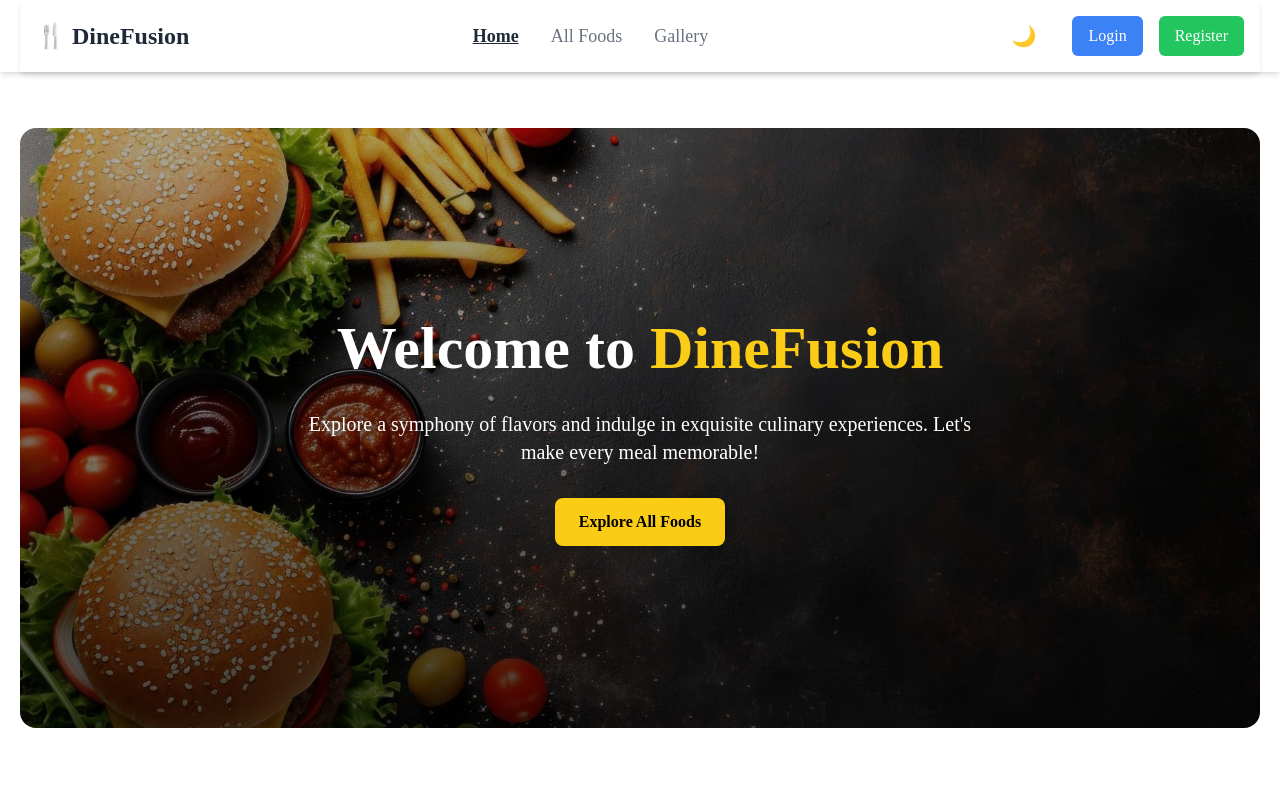
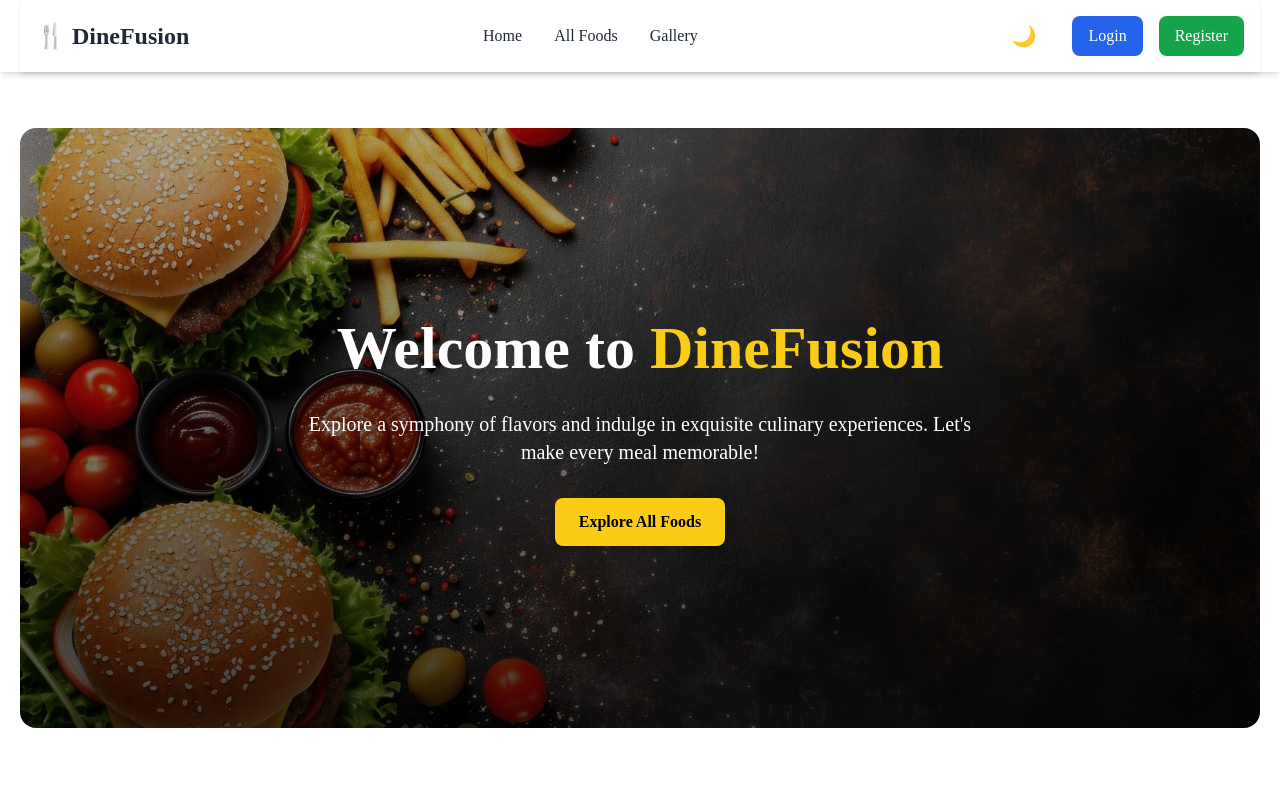
Before and after one commit to rajeshbd99/Restaurant_Management_Client, a React (Vite) app: page / in a window 1280 px wide. Shown: the top 800 px of the page. Built offline with nearby package versions, Linux system fonts and the light colour scheme; no server answers; a web font is replaced by a local one.

Commit message:
Refactor Header component; simplify user menu logic, improve mobile navigation, and enhance styling for better UI consistency

```diff
--- a/src/components/Header/Header.jsx
+++ b/src/components/Header/Header.jsx
@@ -10,7 +10,6 @@ const Header = () => {
     return localStorage.getItem('theme') === 'dark';
   });
 
-  const [isUserMenuOpen, setIsUserMenuOpen] = useState(false);
   const [isMainMenuOpen, setIsMainMenuOpen] = useState(false);
   const [isScrolled, setIsScrolled] = useState(false);
 
@@ -40,7 +39,6 @@ const Header = () => {
     if (user) {
       try {
         await logoutUser();
-        toast.success('User logged out, navigating to home');
         navigate('/');
       } catch (error) {
         console.error('Error logging out:', error.message);
@@ -52,16 +50,11 @@ const Header = () => {
     setIsDarkMode(!isDarkMode);
   };
 
-  const toggleUserMenu = () => {
-    setIsUserMenuOpen(!isUserMenuOpen);
-  };
-
   const toggleMainMenu = () => {
     setIsMainMenuOpen(!isMainMenuOpen);
   };
 
   const closeMenus = () => {
-    setIsUserMenuOpen(false);
     setIsMainMenuOpen(false);
   };
 
@@ -73,7 +66,7 @@ const Header = () => {
           : 'bg-white shadow-md text-gray-800'
       } ${isScrolled ? 'backdrop-blur-lg bg-opacity-70' : ''}`}
     >
-      <div className=" mx-auto flex items-center justify-between">
+      <div className="mx-auto flex items-center justify-between">
         {/* Logo */}
         <div
           className="text-2xl font-bold cursor-pointer hover:text-red-600"
@@ -84,127 +77,47 @@ const Header = () => {
 
         {/* Desktop Navigation */}
         <nav className="hidden md:flex items-center space-x-8">
-          <NavLink
-            to="/"
-            className={({ isActive }) =>
-              isActive
-                ? 'text-lg font-semibold underline'
-                : 'text-lg text-gray-500 hover:text-black dark:hover:text-red-500 transition'
-            }
-          >
-            Home
-          </NavLink>
-          <NavLink
-            to="/foods"
-            className={({ isActive }) =>
-              isActive
-                ? 'text-lg font-semibold underline'
-                : 'text-lg text-gray-500 hover:text-black dark:hover:text-red-500 transition'
-            }
-          >
-            All Foods
-          </NavLink>
-          <NavLink
-            to="/gallery"
-            className={({ isActive }) =>
-              isActive
-                ? 'text-lg font-semibold underline'
-                : 'text-lg text-gray-500 hover:text-black dark:hover:text-red-500 transition'
-            }
-          >
-            Gallery
-          </NavLink>
+          <NavLink to="/" className="nav-link">Home</NavLink>
+          <NavLink to="/foods" className="nav-link">All Foods</NavLink>
+          <NavLink to="/gallery" className="nav-link">Gallery</NavLink>
+          {user && (
+            <>
+              <NavLink to="/my-foods" className="nav-link">My Foods</NavLink>
+              <NavLink to="/add-food" className="nav-link">Add Food</NavLink>
+              <NavLink to="/my-orders" className="nav-link">My Orders</NavLink>
+            </>
+          )}
         </nav>
 
         {/* Theme Toggle & User Section */}
         <div className="flex items-center space-x-4">
           {/* Theme Toggle Icon */}
-          <button
-            onClick={toggleTheme}
-            className="text-xl text-gray-700 dark:text-yellow-400 hover:text-black dark:hover:text-yellow-500 transition"
-            aria-label="Toggle Dark Mode"
-          >
+          <button onClick={toggleTheme} className="text-xl">
             {isDarkMode ? '☀️' : '🌙'}
           </button>
 
           {user ? (
             <>
-              {/* User Avatar */}
-              <div className="relative">
-                <div
-                  tabIndex={0}
-                  className="cursor-pointer text-3xl"
-                  onClick={toggleUserMenu}
-                >
-                  <img
-                    className="w-10 h-10 rounded-full"
-                    src={user.photoURL || 'https://via.placeholder.com/60'}
-                    alt="Profile"
-                  />
-                </div>
-
-                {/* User Dropdown Menu */}
-                <ul
-                  className={`absolute right-0 mt-2 w-40 rounded-md shadow-lg ${
-                    isDarkMode ? 'bg-black text-white' : 'bg-white text-gray-800'
-                  } ${isUserMenuOpen ? 'block' : 'hidden'}`}
-                  onMouseLeave={() => setIsUserMenuOpen(false)}
-                >
-                  <li className="hover:bg-gray-200 px-4 py-2">
-                    <NavLink to="/my-foods">My Foods</NavLink>
-                  </li>
-                  <li className="hover:bg-gray-200 px-4 py-2">
-                    <NavLink to="/add-food">Add Food</NavLink>
-                  </li>
-                  <li className="hover:bg-gray-200 px-4 py-2">
-                    <NavLink to="/my-orders">My Orders</NavLink>
-                  </li>
-                </ul>
-              </div>
-
-              {/* Logout Button */}
-              <button
-                onClick={handleLogout}
-                className="hidden md:block px-4 py-2 rounded-md bg-red-500 text-white hover:bg-red-600 transition"
-              >
+              <img
+                className="w-10 h-10 rounded-full"
+                src={user.photoURL || 'https://via.placeholder.com/60'}
+                alt="Profile"
+              />
+              <button onClick={handleLogout} className="hidden md:block px-4 py-2 rounded-md bg-red-500 text-white hover:bg-red-600">
                 Logout
               </button>
             </>
           ) : (
             <>
-              <NavLink
-                to="/login"
-                className="hidden md:block px-4 py-2 rounded-md bg-blue-500 text-white hover:bg-blue-600 transition"
-              >
-                Login
-              </NavLink>
-              <NavLink
-                to="/register"
-                className="hidden md:block px-4 py-2 rounded-md bg-green-500 text-white hover:bg-green-600 transition"
-              >
-                Register
-              </NavLink>
+              <NavLink to="/login" className="px-4 py-2 rounded-lg bg-blue-600 text-white hover:bg-blue-700 transition hidden md:block">Login</NavLink>
+              <NavLink to="/register" className="px-4 py-2 rounded-lg bg-green-600 text-white hover:bg-green-700 transition hidden md:block">Register</NavLink>
             </>
           )}
 
           {/* Mobile Menu Toggle */}
-          <button
-            onClick={toggleMainMenu}
-            className="md:hidden text-gray-800 dark:text-red-500"
-          >
-            <svg
-              xmlns="http://www.w3.org/2000/svg"
-              className="h-6 w-6"
-              fill="none"
-              viewBox="0 0 24 24"
-              stroke="currentColor"
-            >
-              <path
-                strokeLinecap="round"
-                strokeLinejoin="round"
-                strokeWidth={2}
-                d="M4 6h16M4 12h16m-8 6h8"
-              />
+          <button onClick={toggleMainMenu} className="md:hidden">
+            <svg className="h-6 w-6" viewBox="0 0 24 24" fill="none" stroke="currentColor">
+              <path strokeLinecap="round" strokeLinejoin="round" strokeWidth={2} d="M4 6h16M4 12h16m-8 6h8" />
             </svg>
           </button>
         </div>
@@ -212,41 +125,24 @@ const Header = () => {
 
       {/* Mobile Navigation */}
       {isMainMenuOpen && (
-        <nav
-          className={`absolute top-full left-0 w-full bg-white dark:bg-black text-gray-800 dark:text-white shadow-md md:hidden`}
-        >
+        <nav className="absolute top-full left-0 w-full text-white bg-white dark:bg-black shadow-md md:hidden">
           <ul className="flex flex-col space-y-4 py-4 px-6">
-            <li className="hover:bg-gray-200 px-4 py-2">
-              <NavLink to="/" onClick={closeMenus}>
-                Home
-              </NavLink>
-            </li>
-            <li className="hover:bg-gray-200 px-4 py-2">
-              <NavLink to="/foods" onClick={closeMenus}>
-                All Foods
-              </NavLink>
-            </li>
-            <li className="hover:bg-gray-200 px-4 py-2">
-              <NavLink to="/gallery" onClick={closeMenus}>
-                Gallery
-              </NavLink>
-            </li>
+            <li><NavLink to="/" onClick={closeMenus}>Home</NavLink></li>
+            <li><NavLink to="/foods" onClick={closeMenus}>All Foods</NavLink></li>
+            <li><NavLink to="/gallery" onClick={closeMenus}>Gallery</NavLink></li>
+            {user && (
+              <>
+                <li><NavLink to="/my-foods" onClick={closeMenus}>My Foods</NavLink></li>
+                <li><NavLink to="/add-food" onClick={closeMenus}>Add Food</NavLink></li>
+                <li><NavLink to="/my-orders" onClick={closeMenus}>My Orders</NavLink></li>
+              </>
+            )}
             {user ? (
-              <li className="hover:bg-gray-200 px-4 py-2">
-                <button onClick={handleLogout}>Logout</button>
-              </li>
+              <li><button onClick={handleLogout}>Logout</button></li>
             ) : (
               <>
-                <li className="hover:bg-gray-200 px-4 py-2">
-                  <NavLink to="/login" onClick={closeMenus}>
-                    Login
-                  </NavLink>
-                </li>
-                <li className="hover:bg-gray-200 px-4 py-2">
-                  <NavLink to="/register" onClick={closeMenus}>
-                    Register
-                  </NavLink>
-                </li>
+                <li><NavLink to="/login" onClick={closeMenus}>Login</NavLink></li>
+                <li><NavLink to="/register" onClick={closeMenus}>Register</NavLink></li>
               </>
             )}
           </ul>
```
